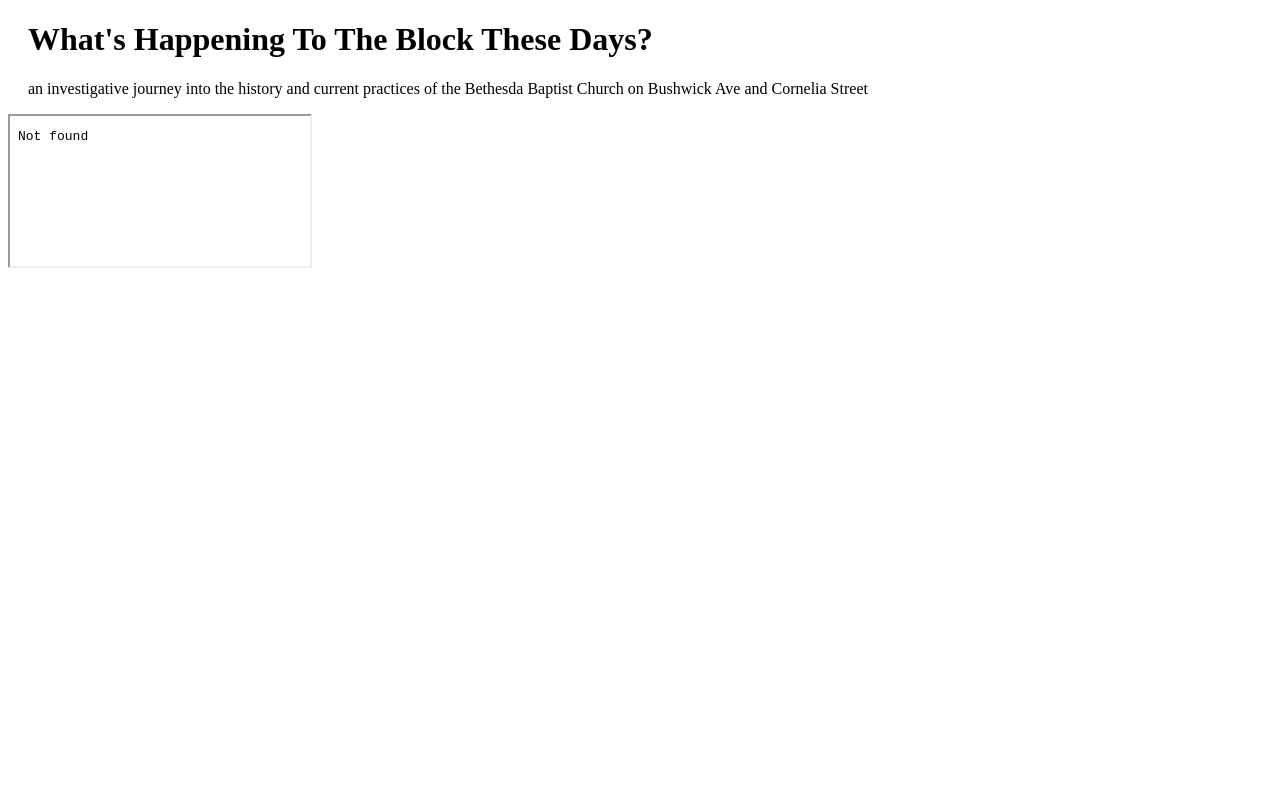
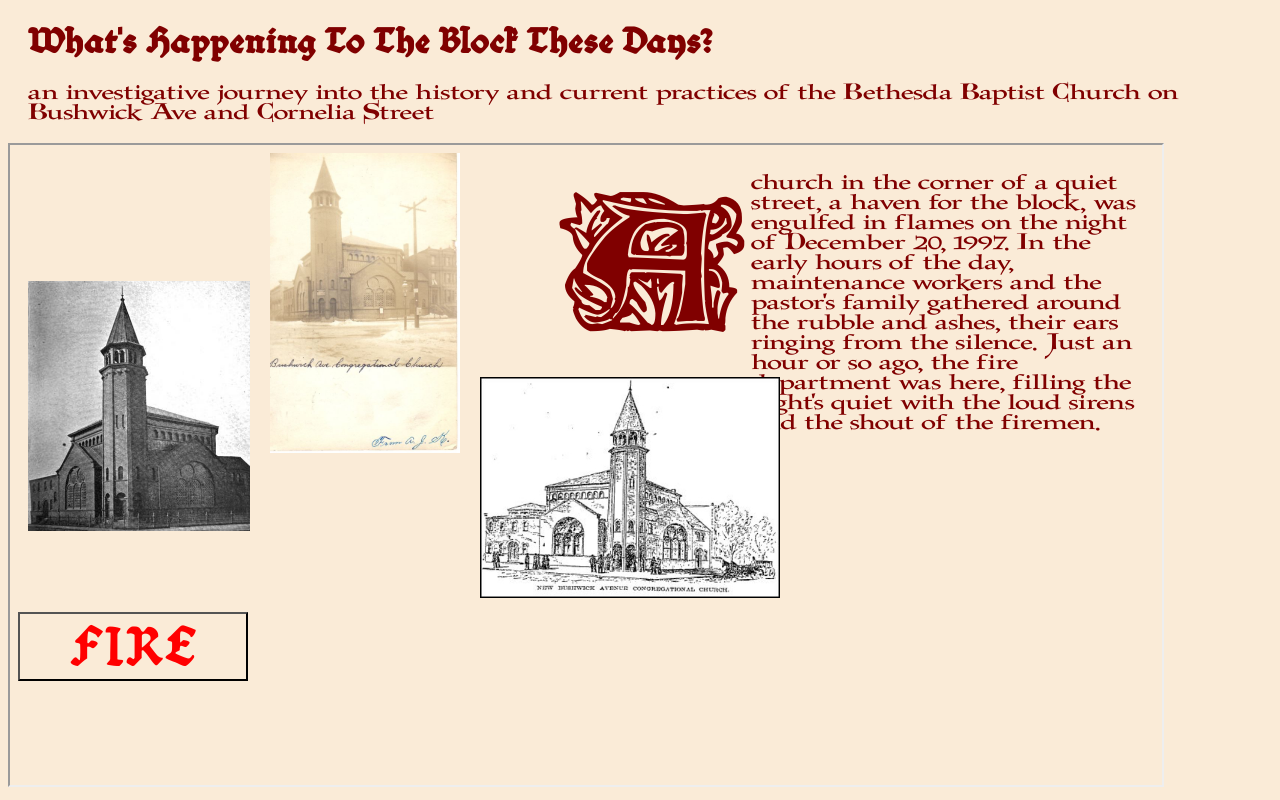
Before and after one commit to ahonapaul/city_as_system, a plain HTML site: page index.html in a window 1280 px wide. Drawn offline with Linux system fonts and the light colour scheme; the site is published under a folder, as on GitHub Pages, so addresses that start at the root find nothing.

Commit message:
fixed file paths

```diff
--- a/css/style.css
+++ b/css/style.css
@@ -1,16 +1,16 @@
 @font-face {
     font-family: initialcaps;
-    src: url(/media/initialcaps.ttf);
+    src: url(../media/initialcaps.ttf);
 }
 
 @font-face {
     font-family: titlefont;
-    src: url(/media/bibelschrift.ttf);
+    src: url(../media/bibelschrift.ttf);
 }
 
 @font-face {
     font-family: bodyfont;
-    src: url(/media/holybible.ttf);
+    src: url(../media/holybible.ttf);
 }
 
 body{
--- a/index.html
+++ b/index.html
@@ -4,20 +4,20 @@
     <meta charset="UTF-8">
     <meta name="viewport" content="width=device-width, initial-scale=1.0">
     <title>What's Happening To The Block These Days?</title>
-    <link rel="stylesheet" href="../css/style.css">
+    <link rel="stylesheet" href="./css/style.css">
 </head>
 <body>
     <h1 style="margin-left: 20px;">What's Happening To The Block These Days?</h1>
     <p style="margin-left: 20px;">an investigative journey into the history and current practices of the
         Bethesda Baptist Church on Bushwick Ave and Cornelia Street</p>
     <div>
-        <iframe src="../html/history.html"></iframe>
+        <iframe src="./html/history.html"></iframe>
     </div>
     <audio autoplay loop>
-        <source src="../media/ambience.m4a">
+        <source src="./media/ambience.m4a">
         Your browser does not support the audio tag.
     </audio>
-    <script src="../js/script.js"></script>
-    <script src="../js/object.js"></script>
+    <script src="./js/script.js"></script>
+    <script src="./js/object.js"></script>
 </body>
 </html>
```
Also changed, not shown: 1 other file.
